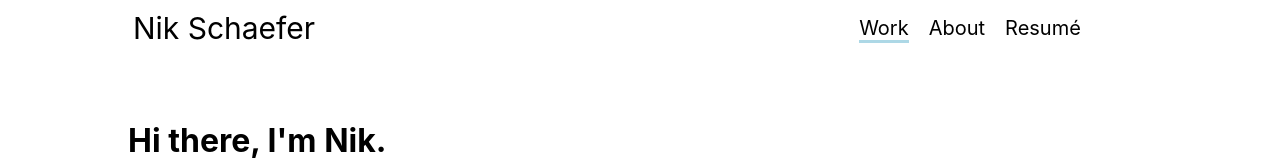
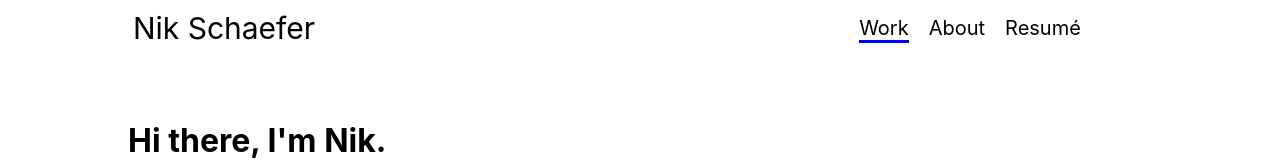
Before and after one commit to NikSchaefer/portfolio-v1, a React (Create React App) app: page / in a window 1280 px wide. Shown: the top 160 px of the page. Built offline with nearby package versions, Linux system fonts and the light colour scheme.

Commit message:
refactor

```diff
--- a/src/Pages/NavBar.js
+++ b/src/Pages/NavBar.js
@@ -8,8 +8,8 @@ const NavBar = () => {
             <header>
                 <a href="https://nikschaefer.vercel.app/" className="nav-name">Nik Schaefer</a>
                 <div className="nav-links-div">
-                    <NavLink to="/" className="nav-link" exact activeStyle={{borderBottom: 'solid', borderColor: 'lightblue'}} onClick={scroll.scrollToTop}>Work</NavLink>
-                    <NavLink to="/about" className="nav-link" exact activeStyle={{borderBottom: 'solid', borderColor: 'lightblue'}} onClick={scroll.scrollToTop}>About</NavLink>
+                    <NavLink to="/" className="nav-link" exact activeStyle={{borderBottom: 'solid', borderColor: 'blue'}} onClick={scroll.scrollToTop}>Work</NavLink>
+                    <NavLink to="/about" className="nav-link" exact activeStyle={{borderBottom: 'solid', borderColor: 'blue'}} onClick={scroll.scrollToTop}>About</NavLink>
                     <a href="https://drive.google.com/file/d/11bnEWOG--7ZIix_RyUJYb9c3cbEjP2X_/view?usp=sharing" className="nav-link" exact activeStyle={{borderBottom: 'solid', borderColor: 'lightblue'}} onClick={scroll.scrollToTop}>Resumé</a>
                 </div>
             </header>
```
